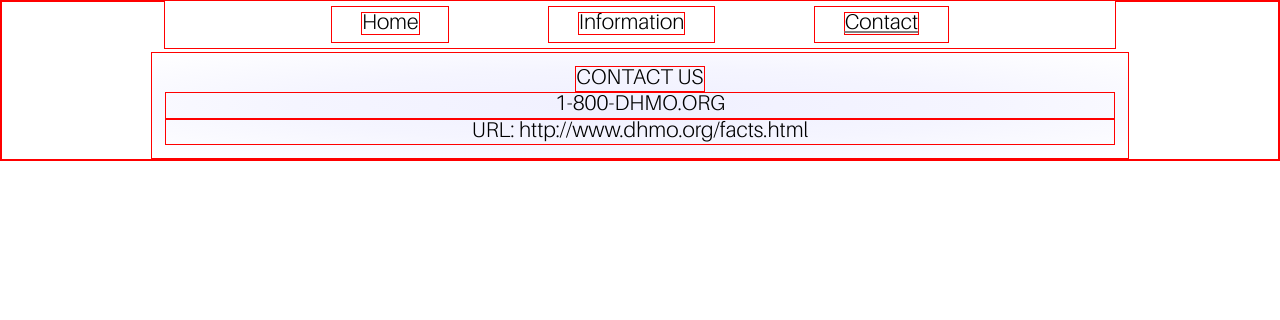
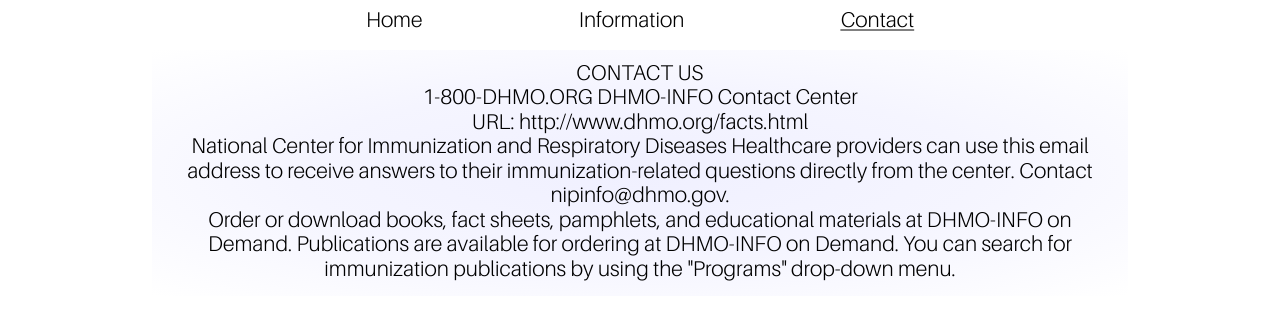
Before and after one commit to aarnbrwn/homework2, a plain HTML site: page contact.html in a window 1280 px wide. Drawn offline with nearby package versions, Linux system fonts and the light colour scheme.

Commit message:
Made edit to line 52 in html & css

```diff
--- a/contact.css
+++ b/contact.css
@@ -6,7 +6,6 @@
 
 
 * {
-  border: 1px red solid;
   font-family: fontMain;
   margin: 0 0;
   cursor:default;
--- a/contact.html
+++ b/contact.html
@@ -37,19 +37,34 @@
 
 		<div class='txtPhone'>
 			1-800-DHMO.ORG
+          DHMO-INFO Contact Center
+
+
+
 		</div>
 
 
 	    <div class='txtWeb'>
 	    	URL: http://www.dhmo.org/facts.html
 
+	    	<div>
+
+
+<div>
+National Center for Immunization and Respiratory Diseases
+Healthcare providers can use this email address to receive answers to their immunization-related questions directly from the center. Contact nipinfo@dhmo.gov.
+
+
 </div>
 
 
 
+       </div class='text'>
+		Order or download books, fact sheets, pamphlets, and educational materials at DHMO-INFO on Demand. Publications are available for ordering at DHMO-INFO on Demand. You can search for immunization publications by using the "Programs" drop-down menu.
 
 
- 	 </div>
+
+     </div>
 
 
 
```
Also changed, not shown: 1 other file.
